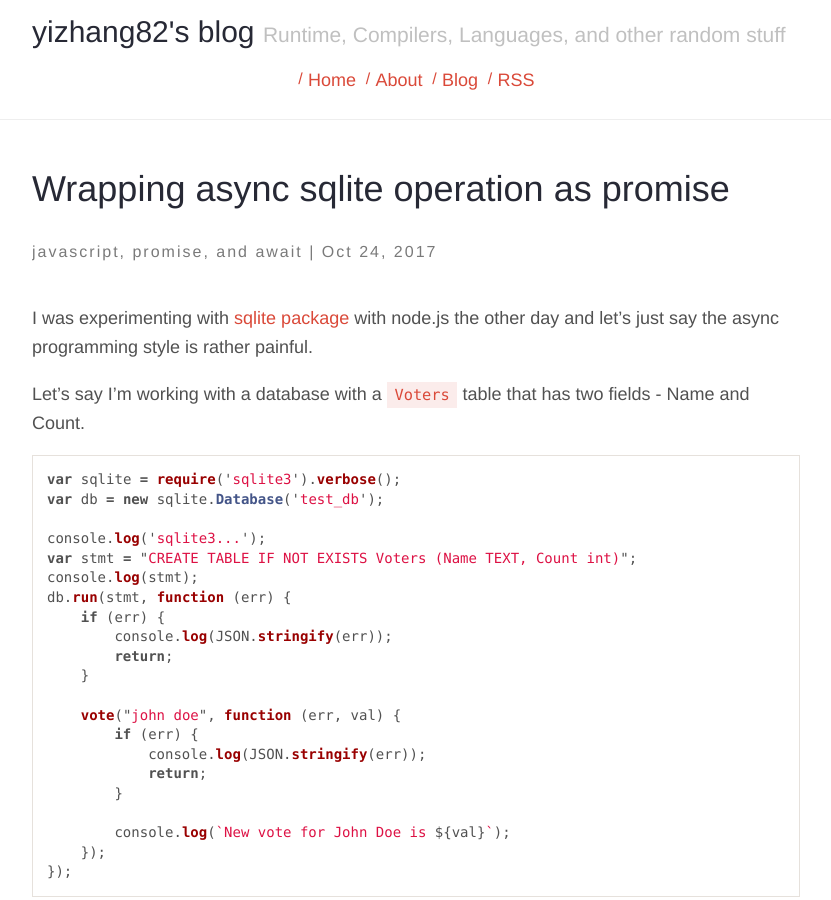
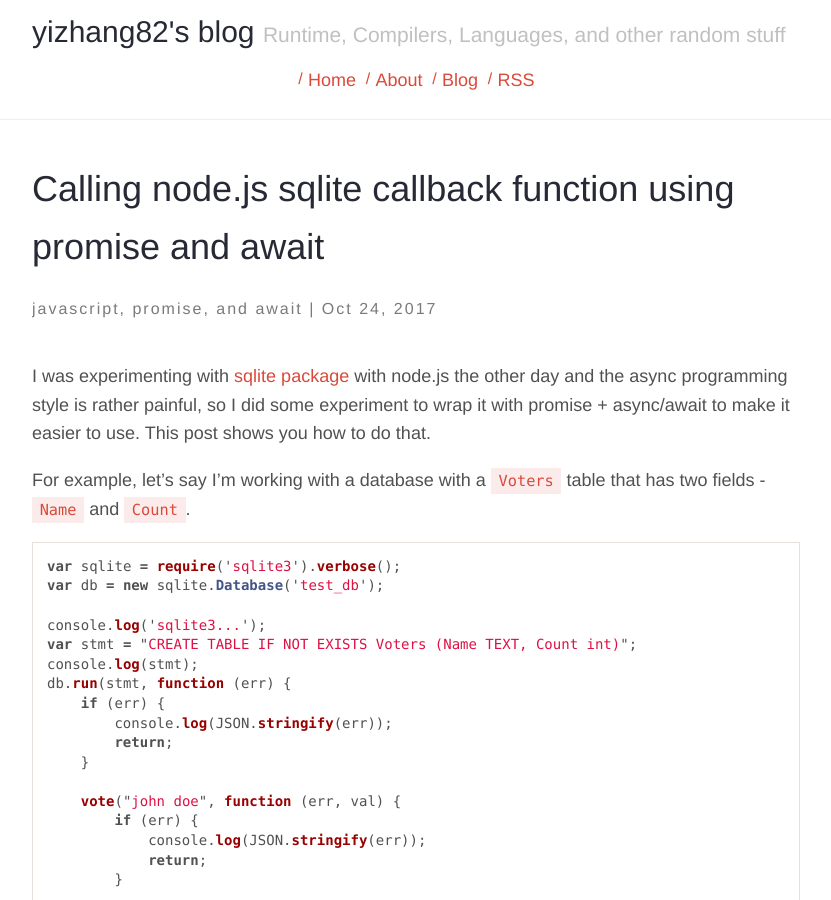
Before and after one commit to yizhang82/yizhang82.github.io, a Jekyll site: the page built from _posts/2017-10-24-sqlite-promise.md, in a window 1280 px wide and 900 px high. Shown: the whole window, without its empty margins (224-1055 px from the left). Built offline with Jekyll 4.4.1, drawn with Linux system fonts in a browser that asks for light colours; nearby versions of some CDN libraries; comment, search, counter and statistics services are not loaded; some of the changed text lies outside the part shown.

Commit message:
Add 3 gists

````diff
--- a/_posts/2017-10-24-sqlite-promise.md
+++ b/_posts/2017-10-24-sqlite-promise.md
@@ -1,6 +1,6 @@
 ---
 layout: post
-title:  "Wrapping async sqlite operation as promise"
+title:  "Calling node.js sqlite callback function using promise and await "
 date:   2017-10-24
 categories:
 - javascript
@@ -8,12 +8,12 @@
 - await
 permalink: async-sqlite-as-promise
 comments: true
-description: How to wrap async API as javascript promise
+description: A gentle introduction to promise + async/await model and how to wrap existing callback code to the new model
 ---
 
-I was experimenting with [sqlite package](https://github.com/mapbox/node-sqlite3) with node.js the other day and let's just say the async programming style is rather painful.
+I was experimenting with [sqlite package](https://github.com/mapbox/node-sqlite3) with node.js the other day and the async programming style is rather painful, so I did some experiment to wrap it with promise + async/await to make it easier to use. This post shows you how to do that.
 
-Let's say I'm working with a database with a `Voters` table that has two fields - Name and Count.
+For example, let's say I'm working with a database with a `Voters` table that has two fields - `Name` and `Count`.
 
 ```js
 var sqlite = require('sqlite3').verbose();
@@ -195,6 +195,11 @@
 
 Javascript promise and async/await is reasonably straight-forward abstraction for async programming once you get used to the model. Wrapping an "classic" callback model API with promise then calling it with async/await greatly simplifies your client code.
 
+For your reference, I'm put 3 versions of javascript code that runs (provided that you created a npm and added sqlite package):
+1. [Callback version](https://gist.github.com/yizhang82/e0cf283340860710cdc7ed54131d200a)
+2. [Promise version](https://gist.github.com/yizhang82/2ab802f1439490984eb998af3d96b16b)
+3. [Await version](https://gist.github.com/yizhang82/26101c92faeea19568e48224b09e2d1c)
+
 BTW, in the upcoming C++ coroutine series, I'll be talking about how to wrap C async API with C++ coroutines, which are much more involved but would greatly help understand async/await model in a much deeper level.
 
 Hope this helps.
````
